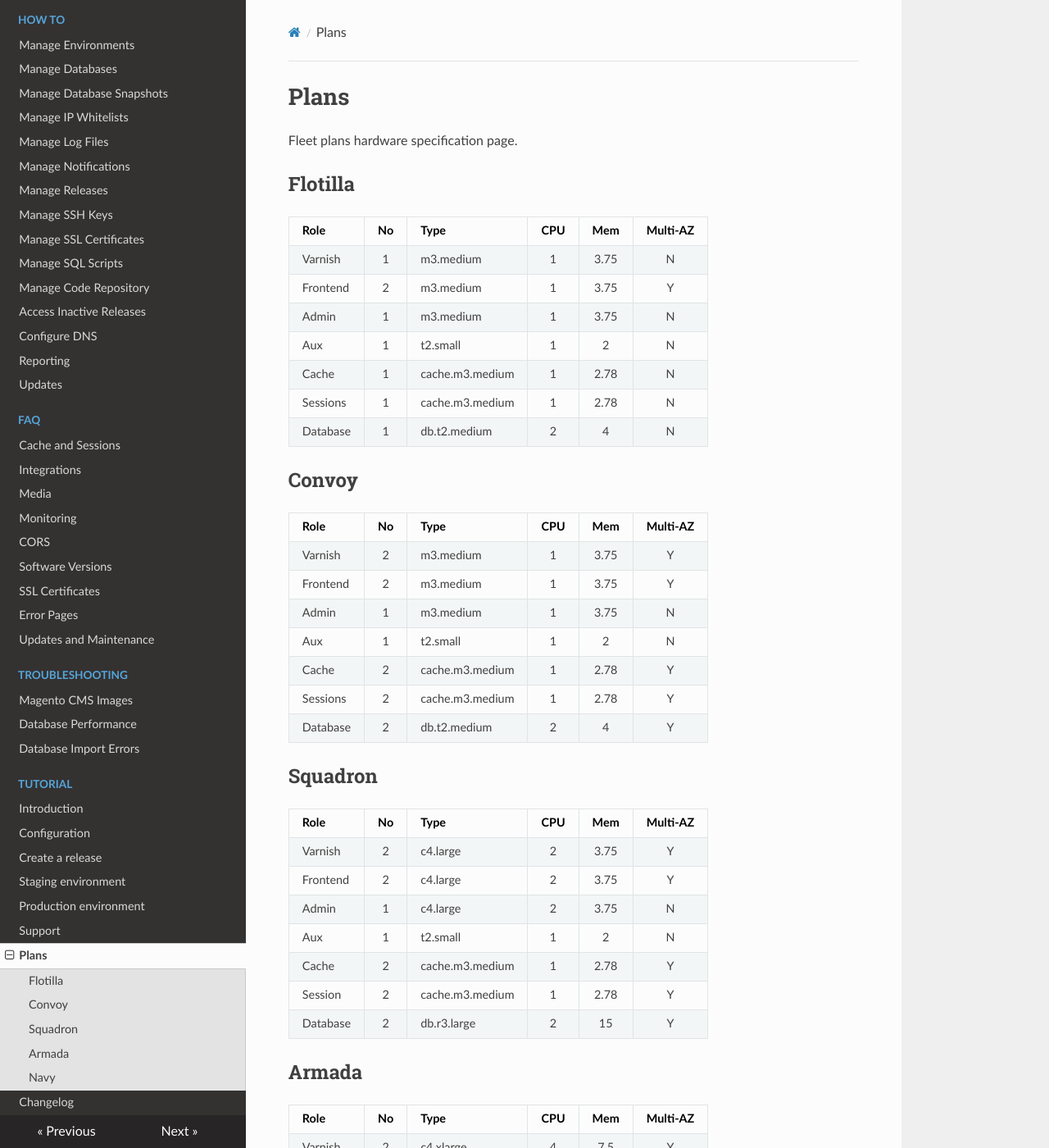
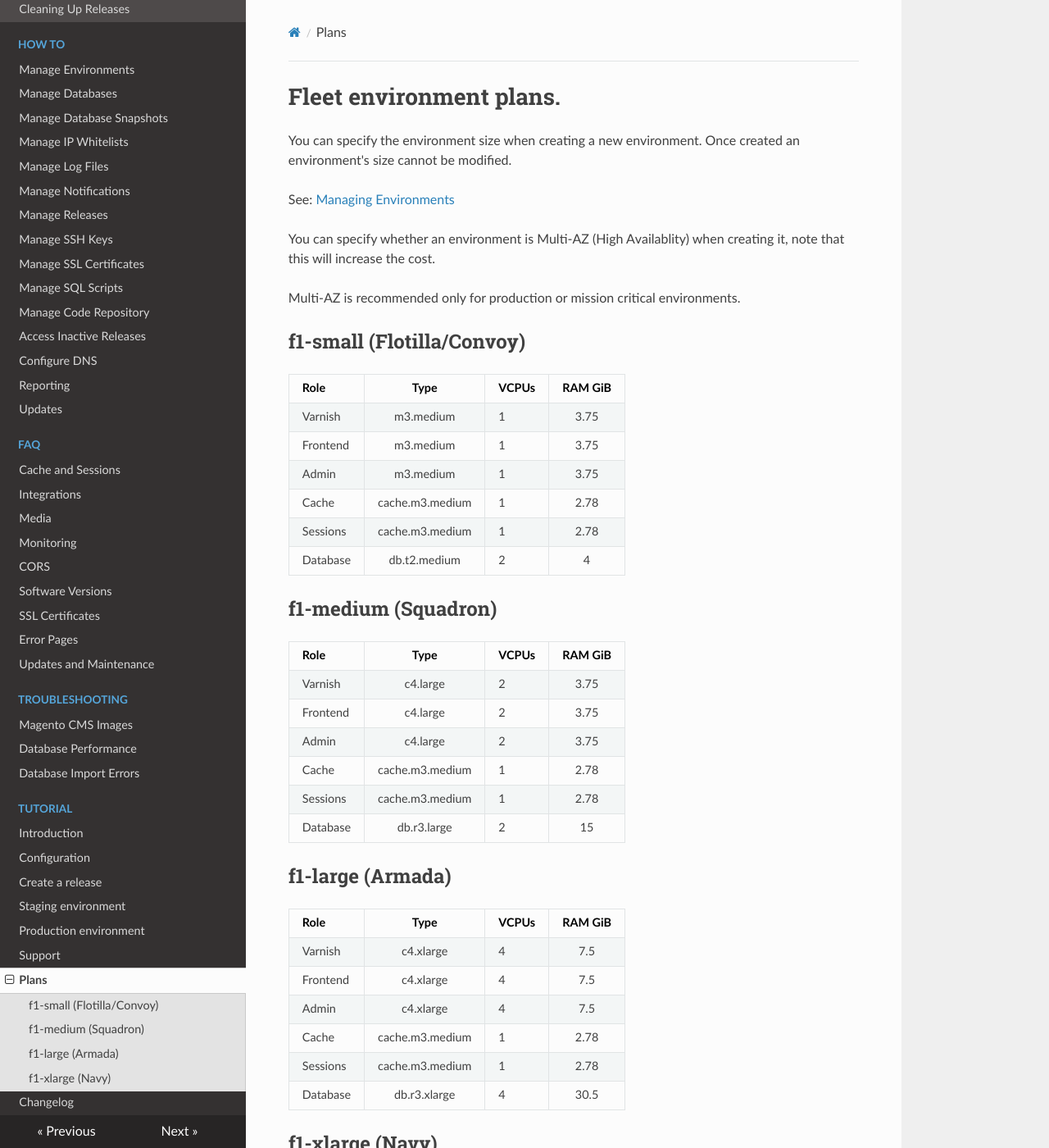
Before and after one commit to anchor/fleet-magento-docs, an MkDocs documentation site: the page built from docs/plans.md, in a window 1280 px wide and 1400 px high. Shown: the whole window at 82% size. Built offline with MkDocs 1.6.1, drawn with Linux system fonts in a browser that asks for light colours; nearby versions of some CDN libraries; old or Windows-style settings are respelled for this version of MkDocs; some of the changed text lies outside the part shown.

Commit message:
updated plans to use technical names and merged flotilla/convoy

```diff
--- a/docs/plans.md
+++ b/docs/plans.md
@@ -1,63 +1,55 @@
-# Plans
+# Fleet environment plans.
 
-Fleet plans hardware specification page.
 
-## Flotilla
+You can specify the environment size when creating a new environment.
+Once created an environment's size cannot be modified.
 
-| Role | No |  Type | CPU | Mem | Multi-AZ |
-|----------|:---:|------|:---:|:---:|:---:|
-| Varnish | 1 | m3.medium | 1 | 3.75 | N |
-| Frontend | 2 |  m3.medium | 1 | 3.75 | Y |
-| Admin | 1 | m3.medium |  1 | 3.75 | N |
-| Aux | 1 | t2.small | 1 | 2 | N |
-| Cache | 1 | cache.m3.medium | 1 | 2.78 | N |
-| Sessions | 1 | cache.m3.medium | 1 | 2.78 | N |
-| Database | 1 | db.t2.medium  | 2 | 4 | N |
+See: [Managing Environments](how-to/manage-environments)
 
-## Convoy
+You can specify whether an environment is Multi-AZ (High Availablity) when creating it, note that this will increase the cost.
 
-| Role | No |  Type | CPU | Mem | Multi-AZ |
-|----------|:---:|------|:---:|:---:|:---:|
-| Varnish | 2 | m3.medium | 1 | 3.75 | Y |
-| Frontend | 2 | m3.medium  | 1 | 3.75 | Y |
-| Admin | 1 | m3.medium | 1 | 3.75 | N |
-| Aux | 1 | t2.small | 1  | 2 | N |
-| Cache | 2 | cache.m3.medium  | 1 | 2.78 | Y |
-| Sessions | 2 | cache.m3.medium | 1 | 2.78 | Y |
-| Database | 2 | db.t2.medium | 2 | 4 | Y |
+Multi-AZ is recommended only for production or mission critical environments.
 
-## Squadron
+## f1-small (Flotilla/Convoy)
 
-| Role | No |  Type | CPU | Mem | Multi-AZ |
-|----------|:---:|------|:---:|:---:|:---:|
-| Varnish | 2 | c4.large | 2 | 3.75 | Y |
-| Frontend | 2 | c4.large  | 2 | 3.75 | Y |
-| Admin | 1 | c4.large | 2 | 3.75 | N |
-| Aux | 1 | t2.small | 1  | 2 | N |
-| Cache | 2 | cache.m3.medium | 1 | 2.78 | Y |
-| Session | 2 | cache.m3.medium | 1 | 2.78  | Y |
-| Database | 2 | db.r3.large | 2 | 15 | Y |
+| Role     | Type            | VCPUs | RAM GiB |
+|----------|:---------------:|-------|:-------:|
+| Varnish  | m3.medium       | 1     | 3.75    |
+| Frontend | m3.medium       | 1     | 3.75    |
+| Admin    | m3.medium       | 1     | 3.75    |
+| Cache    | cache.m3.medium | 1     | 2.78    |
+| Sessions | cache.m3.medium | 1     | 2.78    |
+| Database | db.t2.medium    | 2     | 4       |
 
-## Armada
+## f1-medium (Squadron)
 
-| Role | No |  Type | CPU | Mem | Multi-AZ |
-|----------|:---:|------|:---:|:---:|:---:|
-| Varnish | 2 | c4.xlarge | 4 | 7.5 | Y |
-| Frontend | 2 | c4.xlarge | 4 | 7.5  | Y |
-| Admin | 1 | c4.xlarge | 4 | 7.5 | N |
-| Aux | 1 | t2.small | 1  | 2 | N |
-| Cache | 2 | cache.m3.medium | 1 | 2.78 | Y |
-| Sessions | 2 | cache.m3.medium | 1 | 2.78 | Y |
-| Database | 2 | db.r3.xlarge | 4 | 30.5 | Y |
+| Role     | Type            | VCPUs | RAM GiB |
+|----------|:---------------:|-------|:-------:|
+| Varnish  | c4.large        | 2     | 3.75    |
+| Frontend | c4.large        | 2     | 3.75    |
+| Admin    | c4.large        | 2     | 3.75    |
+| Cache    | cache.m3.medium | 1     | 2.78    |
+| Sessions | cache.m3.medium | 1     | 2.78    |
+| Database | db.r3.large     | 2     | 15      |
 
-## Navy
+## f1-large (Armada)
 
-| Role | No |  Type | CPU | Mem | Multi-AZ |
-|----------|:---:|------|:---:|:---:|:---:|
-| Varnish | 2 | c4.2xlarge | 8 | 28  | Y |
-| Frontend | 2 | c4.2xlarge | 8 | 28 | Y |
-| Admin | 1 | c4.2xlarge | 8 | 28 | N |
-| Aux | 1 | t2.small | 1  | 2 | N |
-| Cache | 2 | cache.m3.medium  | 1 | 2.78 | Y |
-| Sessions | 2 | cache.m3.medium | 1 | 2.78 | Y |
-| Database | 2 | db.r3.2xlarge | 8 | 61 | Y |
+| Role     | Type            | VCPUs | RAM GiB |
+|----------|:---------------:|-------|:-------:|
+| Varnish  | c4.xlarge       | 4     | 7.5     |
+| Frontend | c4.xlarge       | 4     | 7.5     |
+| Admin    | c4.xlarge       | 4     | 7.5     |
+| Cache    | cache.m3.medium | 1     | 2.78    |
+| Sessions | cache.m3.medium | 1     | 2.78    |
+| Database | db.r3.xlarge    | 4     | 30.5    |
+
+## f1-xlarge (Navy)
+
+| Role     | Type            | VCPUs | RAM GiB |
+|----------|:---------------:|-------|:-------:|
+| Varnish  | c4.2xlarge      | 8     | 28      |
+| Frontend | c4.2xlarge      | 8     | 28      |
+| Admin    | c4.2xlarge      | 8     | 28      |
+| Cache    | cache.m3.medium | 1     | 2.78    |
+| Sessions | cache.m3.medium | 1     | 2.78    |
+| Database | db.r3.2xlarge   | 8     | 61      |
```
